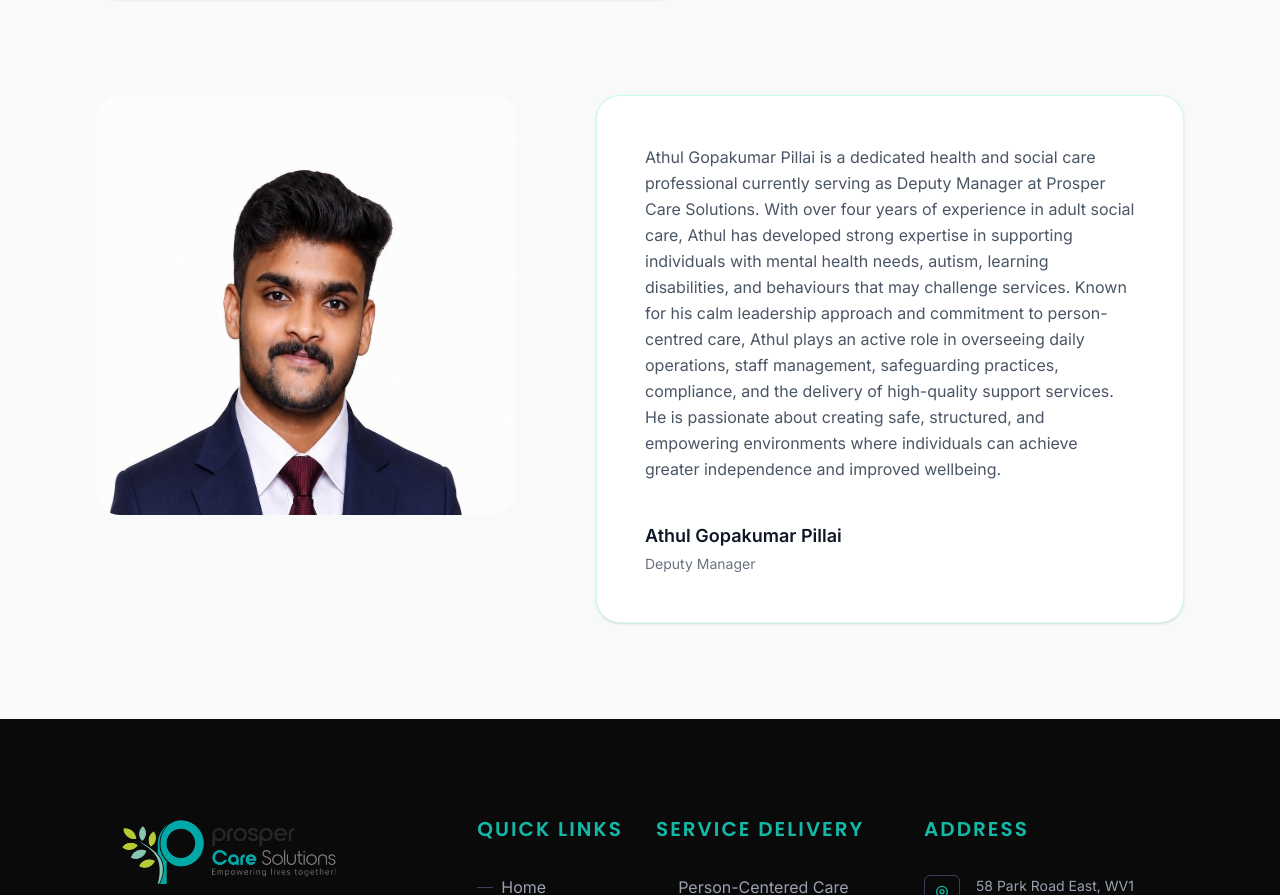
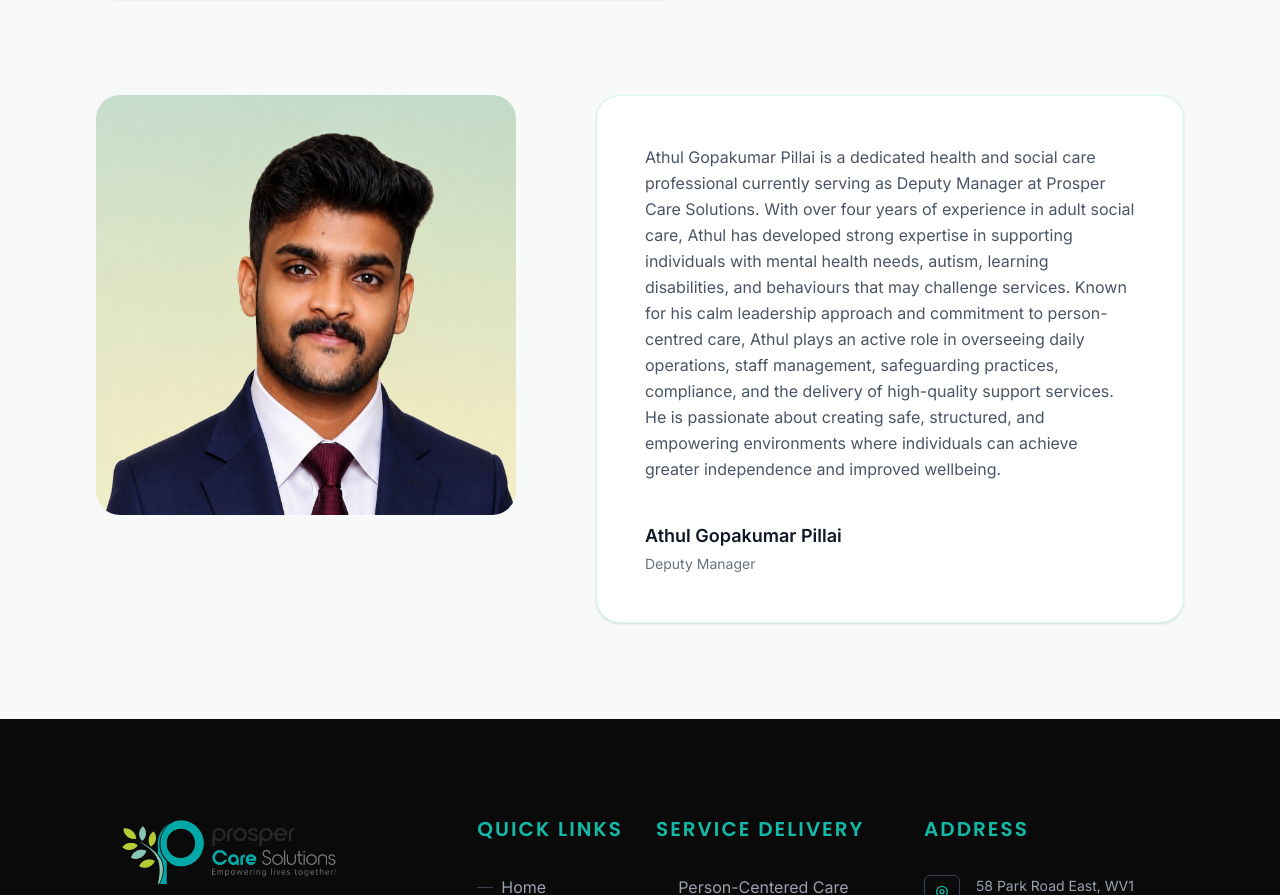
Before and after one commit to anandkhari/prospercare, a Next.js app: page /team in a window 1280 px wide. Shown: the part 1751-2646 px from the top of the page. Built offline with nearby package versions, Linux system fonts and the light colour scheme; no server answers.

Commit message:
changed metatags

```diff
--- a/src/app/team/page.js
+++ b/src/app/team/page.js
@@ -202,7 +202,7 @@ const OurTeam = () => {
             {/* Image Column */}
             <div className="w-full max-w-sm sm:max-w-md md:max-w-[420px] mx-auto md:mx-0">
               <Image
-                src="/abhijith2.jpeg"
+                src="/athul.jpeg"
                 alt="Athul Gopakumar Pillai"
                 width={420}
                 height={420}
```
Also changed, not shown: public/abhijith2.jpeg, public/athul.jpeg (added).
